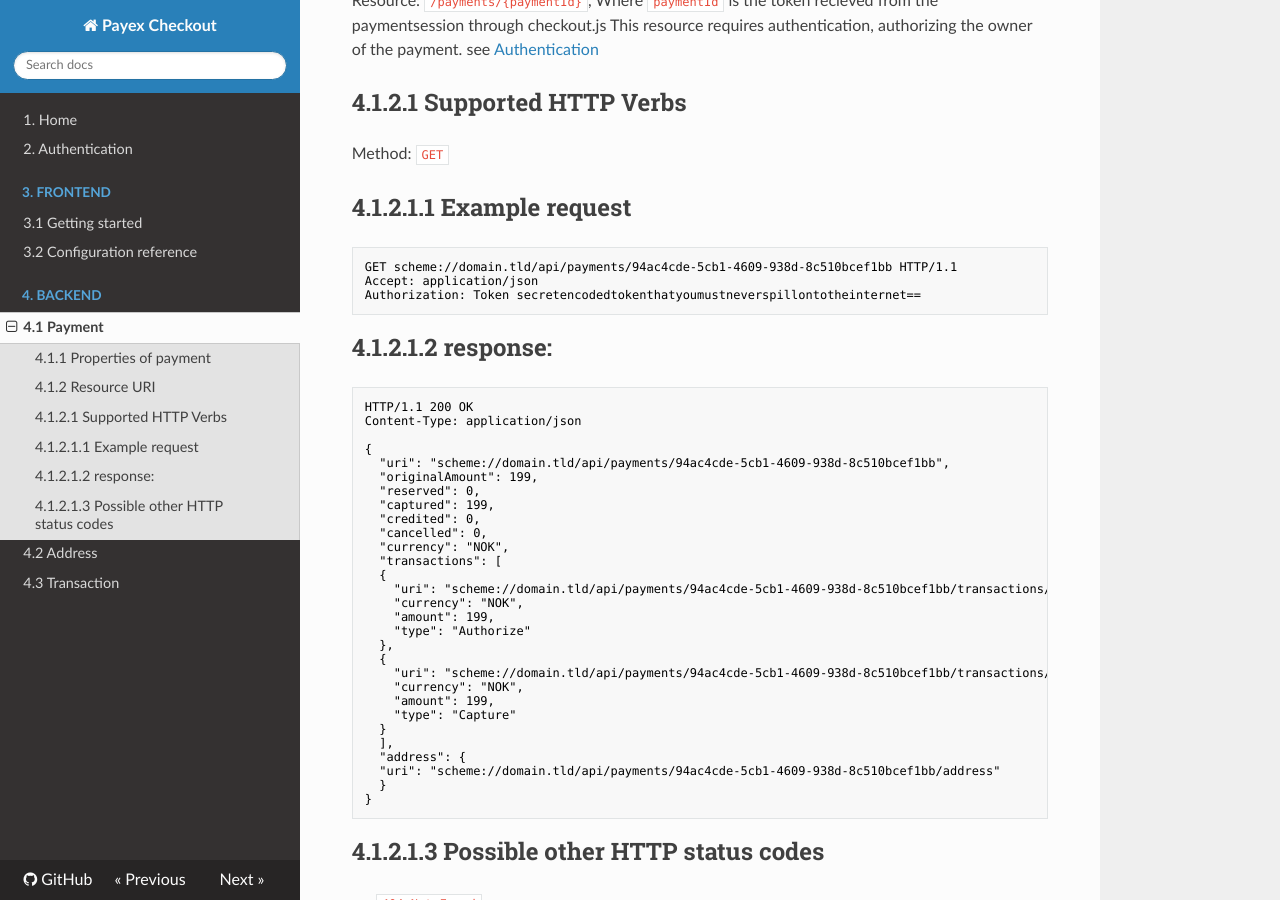
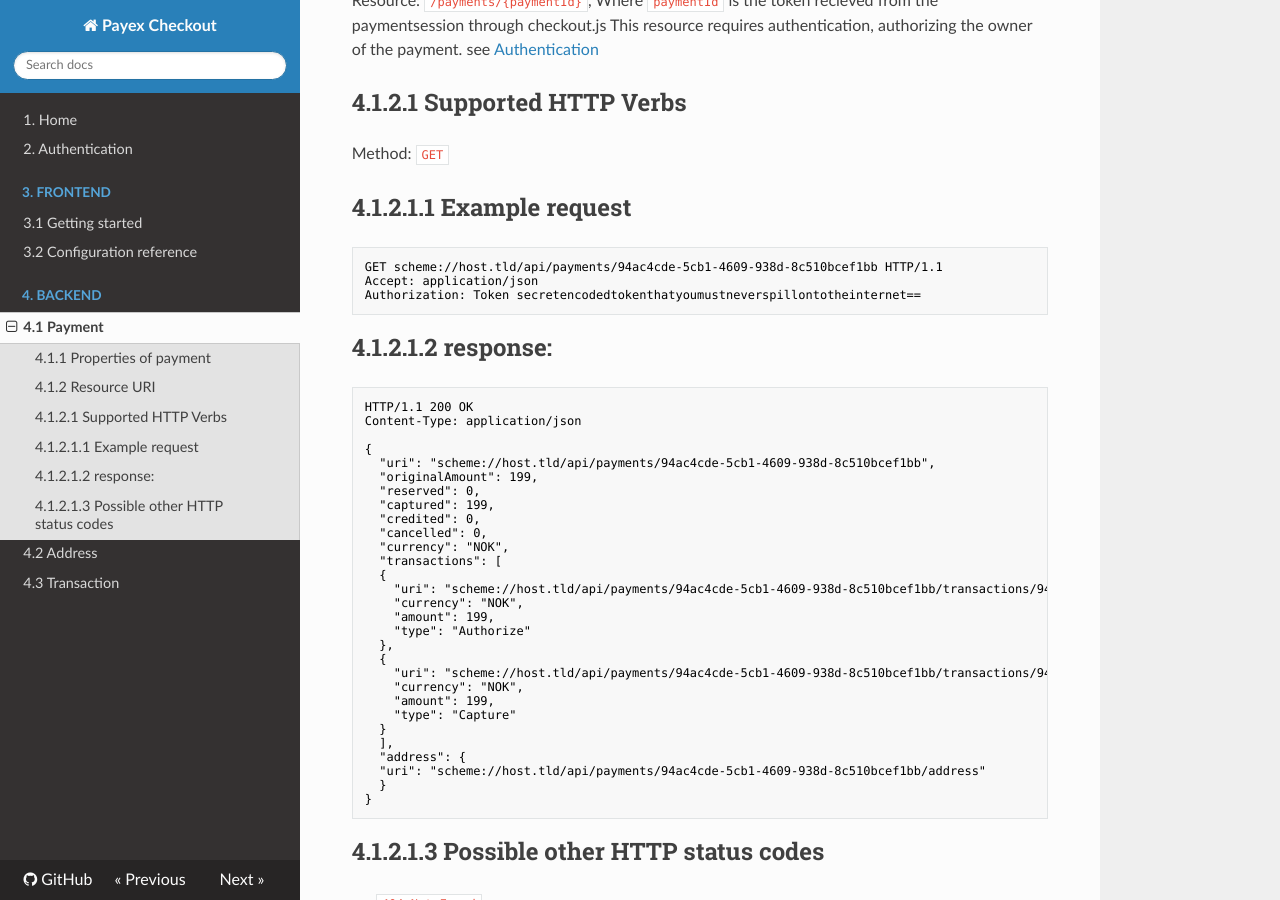
Before and after one commit to PayEx/PayEx.Checkout.Documentation, an MkDocs documentation site: the page built from docs/payment.md, in a window 1280 px wide and 900 px high, scrolled down 1455 px. Built offline with MkDocs 1.6.1, drawn with Linux system fonts in a browser that asks for light colours; nearby versions of some CDN libraries; old or Windows-style settings are respelled for this version of MkDocs.

Commit message:
changed _domain_ to _host_ in urls. Fixed some code-markup

````diff
--- a/docs/payment.md
+++ b/docs/payment.md
@@ -50,7 +50,7 @@ Method:    `GET`
 
 ##4.1.2.1.1 Example request
 ```HTTP
-GET scheme://domain.tld/api/payments/94ac4cde-5cb1-4609-938d-8c510bcef1bb HTTP/1.1
+GET scheme://host.tld/api/payments/94ac4cde-5cb1-4609-938d-8c510bcef1bb HTTP/1.1
 Accept: application/json
 Authorization: Token secretencodedtokenthatyoumustneverspillontotheinternet==
 ```
@@ -60,7 +60,7 @@ HTTP/1.1 200 OK
 Content-Type: application/json
 
 {
-  "uri": "scheme://domain.tld/api/payments/94ac4cde-5cb1-4609-938d-8c510bcef1bb",
+  "uri": "scheme://host.tld/api/payments/94ac4cde-5cb1-4609-938d-8c510bcef1bb",
   "originalAmount": 199,
   "reserved": 0,
   "captured": 199,
@@ -69,20 +69,20 @@ Content-Type: application/json
   "currency": "NOK",
   "transactions": [
   {
-    "uri": "scheme://domain.tld/api/payments/94ac4cde-5cb1-4609-938d-8c510bcef1bb/transactions/9450400",
+    "uri": "scheme://host.tld/api/payments/94ac4cde-5cb1-4609-938d-8c510bcef1bb/transactions/9450400",
     "currency": "NOK",
     "amount": 199,
     "type": "Authorize"
   },
   {
-    "uri": "scheme://domain.tld/api/payments/94ac4cde-5cb1-4609-938d-8c510bcef1bb/transactions/9450402",
+    "uri": "scheme://host.tld/api/payments/94ac4cde-5cb1-4609-938d-8c510bcef1bb/transactions/9450402",
     "currency": "NOK",
     "amount": 199,
     "type": "Capture"
   }
   ],
   "address": {
-  "uri": "scheme://domain.tld/api/payments/94ac4cde-5cb1-4609-938d-8c510bcef1bb/address"
+  "uri": "scheme://host.tld/api/payments/94ac4cde-5cb1-4609-938d-8c510bcef1bb/address"
   }
 }
 ```
````
Also changed, not shown: docs/address.md (+2 -4 lines), docs/gettingStarted.md (+2 -2 lines), docs/transaction.md (+2 -2 lines).
